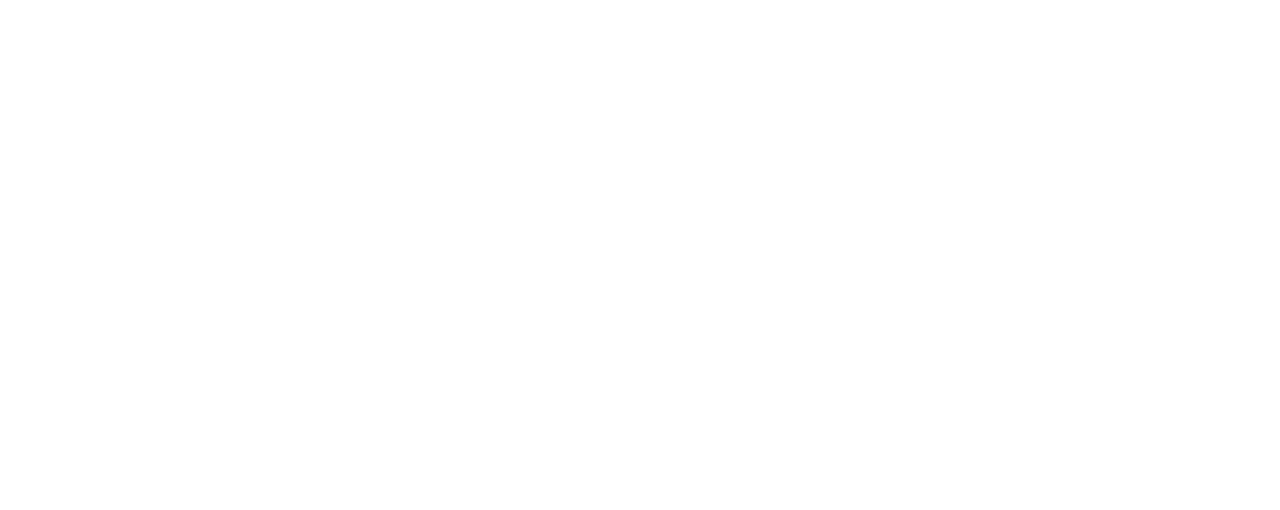
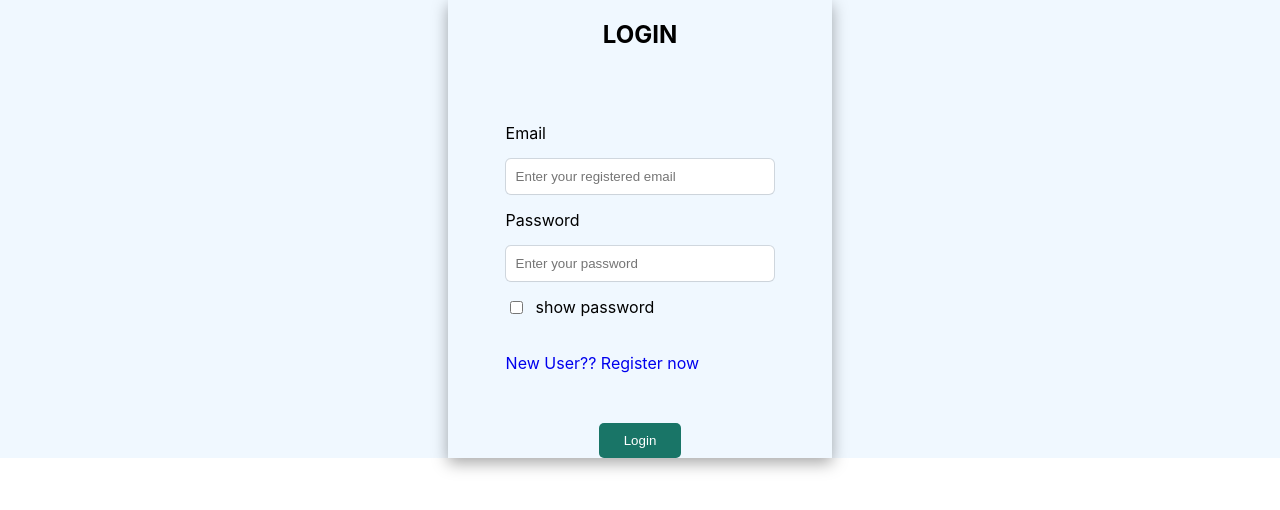
Before and after one commit to sujitha826/React-login-task, a React (Create React App) app: page /login in a window 1280 px wide. Before the commit this address had no page. Shown: the top 510 px of the page. Built offline with nearby package versions, Linux system fonts and the light colour scheme.

Commit message:
login-page-added

```diff
--- a/src/App.js
+++ b/src/App.js
@@ -1,14 +1,17 @@
 import { Routes, Route } from "react-router-dom";
 import './App.css';
 import Register from './pages/RegisterPage';
+import Login from './pages/LoginPage';
+import Home from './pages/HomePage';
 
 function App() {
   return (
     <div className="App">
       <Routes>
-
-        <Route path="/" element={<Register />} />
-
+        <Route path="/login" element={<Login />} />
+        <Route path="/register" element={<Register />} />
+        <Route path="/home" element={<Home />} />
+        <Route path="/" element={<Login />} />
       </Routes>
     </div>
   );
--- /dev/null
+++ b/src/css/LoginStyle.css
@@ -0,0 +1,13 @@
+.login_page {
+    width: 30%;
+    height: 70%;
+    display: flex;
+    align-items: center;
+    flex-direction: column;
+    box-shadow: rgba(0, 0, 0, 0.35) 0px 5px 15px;
+}
+
+.field_input {
+    width: 70%;
+    margin-top: 10%;
+}
--- a/src/css/RegisterStyle.css
+++ b/src/css/RegisterStyle.css
@@ -1,11 +1,13 @@
-.register-form {
-  width: 50%;
+.register_form {
+  width: 40%;
   height: 95%;
   display: flex;
   align-items: center;
   flex-direction: column;
   box-sizing: border-box;
-  }
+  border: 5px solid #00c3ffe1;
+  background-color: #DDDDDD;
+}
 
 .centerbox {
   box-shadow: #DDDDDD;
@@ -13,16 +15,16 @@
   box-sizing: border-box;
   width: 30%;
   padding: 10px;
-  height: 95%;
+  height: 100%;
   border: 8px solid #00c3ff0e;
   margin: 10px;
   align-items: center;
   font-family: sans-serif;
   justify-content: center;
-  }
+}
 
 
 .field_input {
   width: 70%;
-  margin-top: 0px;
+  margin-top: 0%;
 }
--- /dev/null
+++ b/src/pages/HomePage.jsx
@@ -0,0 +1,7 @@
+import React, { useState } from "react";
+
+export default function Home() {
+    return(
+        <h1>HOME PAGE</h1>
+    )
+};
--- /dev/null
+++ b/src/pages/LoginPage.jsx
@@ -0,0 +1,91 @@
+import React, { useState } from "react";
+import { Link, useNavigate } from "react-router-dom";
+import Button from "../components/Button";
+import Input from "../components/Input";
+import { validateEmail, validatePassword } from "../validators/validateInputs";
+import "../css/LoginStyle.css";
+
+export default function Login() {
+    const navigate = useNavigate();
+
+    const [showPassword, setShowPassword] = useState(false);
+    const [formInput, setFormInput] = useState({
+        email: "",
+        password: "",
+    });
+    const handleInputChange = (e) => {
+        setFormInput({
+            ...formInput,
+            [e.target.name]: e.target.value,
+        });
+    };
+
+    const handleUserLogin = () => {
+        if (formInput.email === "" || formInput.password === "")
+            return alert("please fill both fields");
+        if (!validateEmail(formInput.email)) return alert("Email is invalid");
+        if (!validatePassword(formInput.password))
+            return alert(
+                "Password should contain atleast one alphabet,one digit and minimum 8 total chars"
+            );
+
+        const usersAll = JSON.parse(localStorage.getItem("usersAll"));                // check users array(all logged-in users info) stored in localStorage
+        console.log(usersAll);
+        if (!usersAll) return alert("Oops! something went wrong!! please try again...");
+
+        const user = usersAll.find((user) => user.email === formInput.email);      // find the current user from the users array
+
+        if (!user) {
+            return alert("User information doesn't exist at the moment, please try registering...");
+        }
+
+        if (user.email !== formInput.email || user.password !== formInput.password)
+            return alert("Email or password is wrong");
+
+        localStorage.setItem("currentUser", JSON.stringify(user));
+        console.log("Current User logged in" + JSON.stringify(user));
+
+        navigate("/home", {                                     // navigate to home page with current user state as options
+            state: user,
+        });
+    };
+    return (
+        <div className="login_page">
+            <h2>LOGIN</h2>
+            <div className="field_input">
+                <Input
+                    name="email"
+                    title="Email"
+                    type="text"
+                    placeholder="Enter your registered email"
+                    onChange={handleInputChange}
+                    value={formInput.email}
+                />
+
+                <Input
+                    name="password"
+                    title="Password"
+                    type={showPassword ? "text" : "password"}
+                    placeholder="Enter your password"
+                    onChange={handleInputChange}
+                    value={formInput.password}
+                />
+                <div style={{ display: "flex", alignItems: "center" }}>
+                    <input
+                        type="checkbox"
+                        onClick={() => setShowPassword(!showPassword)}
+                    />
+                    <p style={{ marginLeft: "10px" }}>show password</p>
+                </div>
+                <div style={{ marginTop: "20px" }}>
+                    <Link style={{ textDecoration: "none" }} to="/register">
+                        New User?? Register now
+                    </Link>
+                </div>
+            </div>
+            <div style={{ marginTop: "50px" }}>
+                <Button onClick={handleUserLogin} title="Login " />
+            </div>
+        </div>
+    );
+}
--- a/src/pages/RegisterPage.jsx
+++ b/src/pages/RegisterPage.jsx
@@ -1,8 +1,10 @@
+import { validateEmail, validatePassword, validatePhone } from "../validators/validateInputs";
+import React, { useState } from "react";
+import { useNavigate } from "react-router-dom";
+
 import Button from "../components/Button";
 import Input from "../components/Input.js";
 import "../css/RegisterStyle.css";
-import { validateEmail, validatePassword, validatePhone } from "../validators/validateInputs";
-import React, { useState } from "react";
 
 function Register() {
   const [formInput, setFormInput] = useState({
@@ -11,10 +13,12 @@
     phone: "",
     gender: "",
     dept: "Web",
-    role: "User",
+    role: "user",
     password: "",
     confirmPassword: "",
   });
+
+  const navigate = useNavigate();                   //  used to navigate to new URL(page)
 
   const handleInputChange = (e) => {
     setFormInput({
@@ -27,10 +31,11 @@
     if (
       formInput.email === "" ||
       formInput.password === "" ||
-      formInput.name === ""
+      formInput.name === "" ||
+      formInput.phone === ""
     )
       return alert(
-        "Name, email and password are mandatory...please fill all 3 fields"
+        "Name, email, phone and password are mandatory...please fill all 3 fields"
       );
     if (!validateEmail(formInput.email)) return alert("Email is invalid");
 
@@ -39,17 +44,34 @@
 
     if (!validatePassword(formInput.password))
       return alert(
-        "Password should contain atleast one alphabet and one digit and contain minimum 8 total chars"
+        "Password should contain atleast one alphabet,one digit and minimum 8 total chars"
       );
     if (!(formInput.password === formInput.confirmPassword))
       return alert("Password and Confirm Password do not match.");
 
-    console.log(JSON.stringify(formInput));
-    return alert("Successfully submitted registration");
+    console.log("User Inputs - " + JSON.stringify(formInput));
+
+    const usersAll = JSON.parse(localStorage.getItem("usersAll"));
+    if (!usersAll) {
+      const usersData = [{ ...formInput }];
+      localStorage.setItem("usersAll", JSON.stringify(usersData));              // error
+    }
+    else {
+      const isUserExisting = usersAll.find(
+        (user) => user.email === formInput.email
+      );
+      if (isUserExisting) {
+        return alert("User already exists try login once");
+      }
+      const usersData = [...usersAll, formInput];
+      localStorage.setItem("usersAll", JSON.stringify(usersData));
+      navigate("/login");
+    }
+    // return alert("Successfully submitted registration");
   };
 
   return (
-    <div className="centerbox">
+    <div className="register_form">
       <h2>Register Here</h2>
       <div className="field_input">
         <Input
--- a/src/validators/validateInputs.jsx
+++ b/src/validators/validateInputs.jsx
@@ -9,7 +9,7 @@
 };
 
 export const validatePassword = (password) => {
-  const regex = /^(?=.*[A-Za-z])(?=.*\d)[A-Za-z\d]{8,}$/;
-
-  return regex.test(password) ? true : false;
+  //const regex = /^(?=.*[A-Za-z])(?=.*\d)[A-Za-z\d]{8,}$/;
+  const regex = /^[A-Za-z0-9 ]+$/;
+  return regex.test(password) && password.length >= 8 ? true : false;
 };
```
